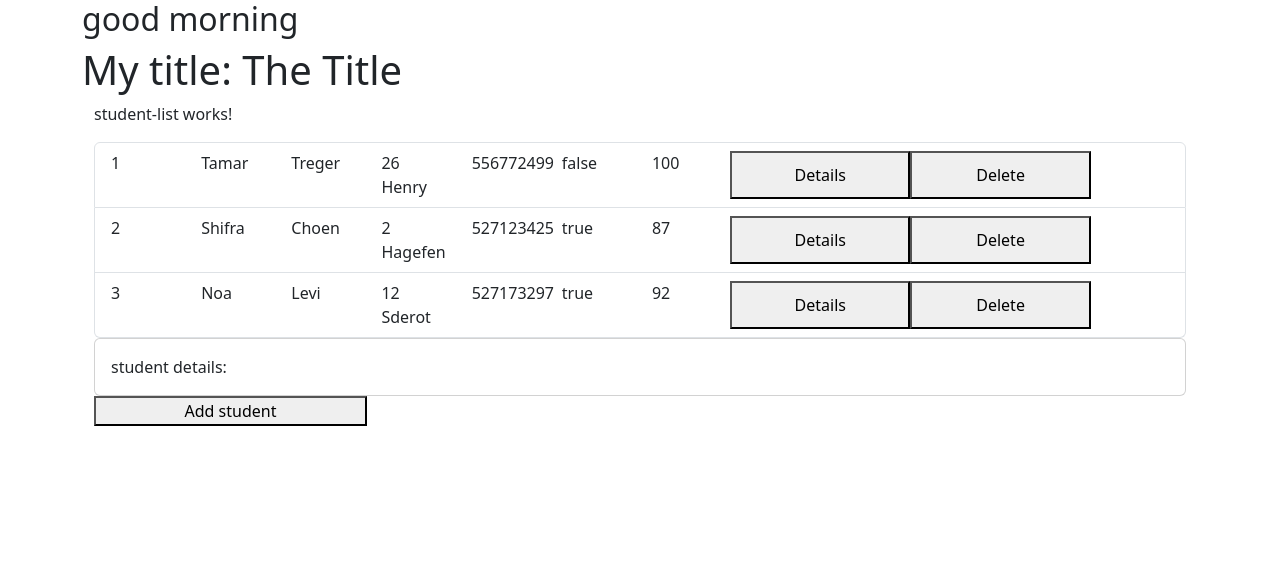
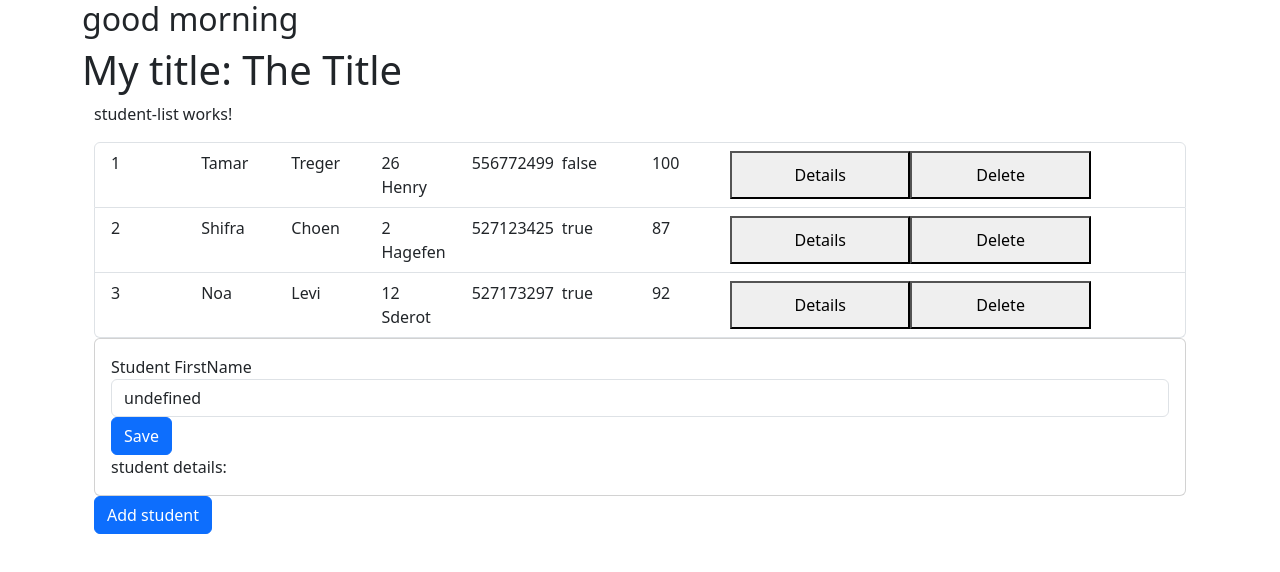
Before and after one commit to tamartre/Angular-Project, an Angular app in the folder my-app/: page / in a window 1280 px wide. Both pictures are taken after a click on the button "Add student". Shown: the top 572 px of the page. Built offline with nearby package versions, Linux system fonts and the light colour scheme.

Commit message:
add form and another changes

```diff
--- a/my-app/src/app/student-details/student-details.component.html
+++ b/my-app/src/app/student-details/student-details.component.html
@@ -1,6 +1,16 @@
 
-<div class="card" *ngIf="student">
+<div class="card" *ngIf="student else noStudent">
     <div class="card-body">
+
+        <form>
+            <div class="form-group">
+              <label for="name">Student FirstName</label>
+              <input type="text" class="form-control" id="name" [value]="student.firstName">
+            </div>
+
+            <button type="submit" class="btn btn-primary" (click)="saveNewStudent()">Save</button>
+          </form>
+
         student details:
         {{student.id}}
         {{student.firstName}}
@@ -8,7 +18,12 @@
         {{student.address}}
         {{student.phone}}
         {{ student.isActive == false ? student.leaveDate : '' }}
+    </div>
+</div>
 
 
+<ng-template #noStudent>
+    <div class="card">
+        No Student To Display
     </div>
-</div>
+</ng-template>
--- a/my-app/src/app/student-details/student-details.component.ts
+++ b/my-app/src/app/student-details/student-details.component.ts
@@ -1,4 +1,4 @@
-import { Component, EventEmitter, Input, Output } from '@angular/core';
+import { Component, EventEmitter, Input, output, Output } from '@angular/core';
 import { Student } from '../student.model';
 
 @Component({
@@ -12,5 +12,12 @@ export class StudentDetailsComponent {
   @Input()
   student:Student|null=null;
 
+  @Output()
+  onSaveNewStudent:EventEmitter<any>=new EventEmitter();
+
+  saveNewStudent(){
+
+  }
+
 
 }
--- a/my-app/src/app/student-list/student-list.component.html
+++ b/my-app/src/app/student-list/student-list.component.html
@@ -21,5 +21,5 @@
     </li>
 </ul>
 <app-student-details  [student]="selectedStudent" ></app-student-details>
-<button (click)="ShowNewDetails()" class="col-3">Add student</button>
+<button class="btn btn-primary" (click)="ShowNewDetails()" >Add student</button>
  </div>
--- a/my-app/src/app/student-list/student-list.component.ts
+++ b/my-app/src/app/student-list/student-list.component.ts
@@ -19,7 +19,7 @@ export class StudentListComponent {
     this.students.splice(indexToDelete, 1);
   }
 
-  selectedStudent: Student | null = null;
+ selectedStudent: Student | null = null;
 
  ShowDetails(studentToShow: Student) {
     this.selectedStudent = studentToShow
```
